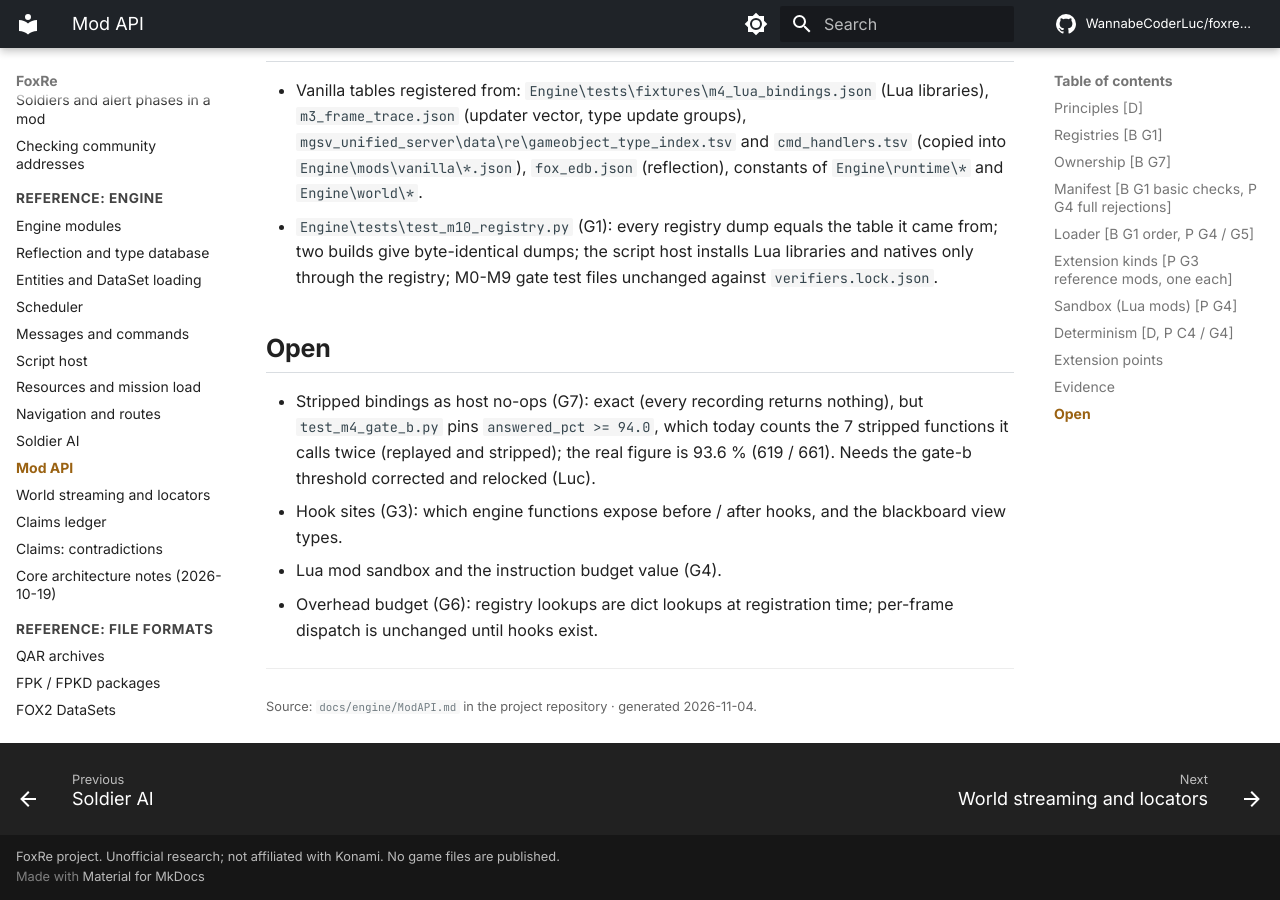
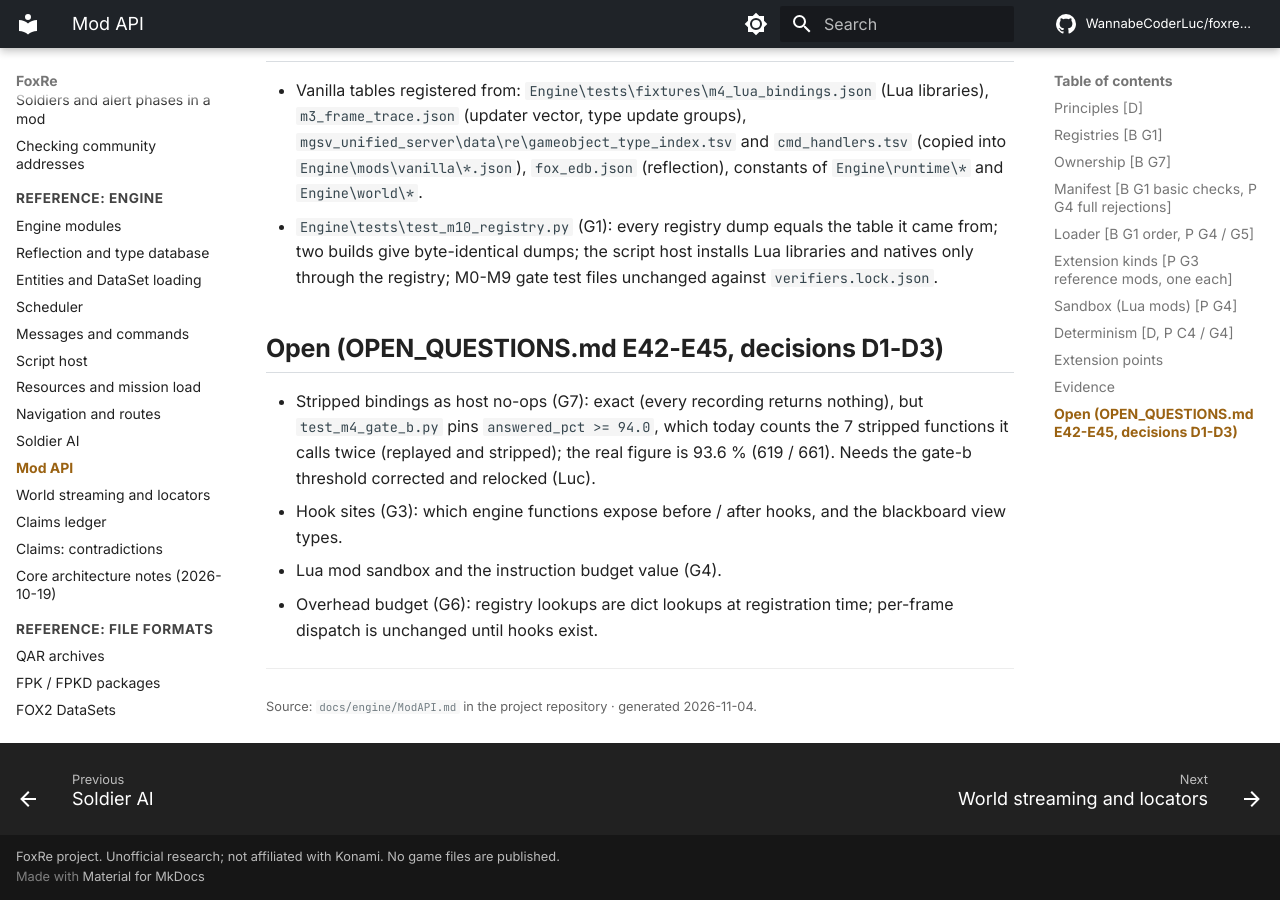
Before and after one commit to WannabeCoderLuc/foxre-wiki, an MkDocs documentation site: the page built from docs/engine/mod-api.md, in a window 1280 px wide and 900 px high, scrolled down 10980 px. Built offline with MkDocs 1.6.1 and Material for MkDocs 9.7.7, drawn with Linux system fonts in a browser that asks for light colours; comment, search, counter and statistics services are not loaded.

Commit message:
Site update 2026-11-04 (generated from project docs)

```diff
--- a/docs/engine/mod-api.md
+++ b/docs/engine/mod-api.md
@@ -159,7 +159,7 @@ This document is the extension-point index; each subsystem spec names its own:
 - Vanilla tables registered from: `Engine\tests\fixtures\m4_lua_bindings.json` (Lua libraries), `m3_frame_trace.json` (updater vector, type update groups), `mgsv_unified_server\data\re\gameobject_type_index.tsv` and `cmd_handlers.tsv` (copied into `Engine\mods\vanilla\*.json`), `fox_edb.json` (reflection), constants of `Engine\runtime\*` and `Engine\world\*`.
 - `Engine\tests\test_m10_registry.py` (G1): every registry dump equals the table it came from; two builds give byte-identical dumps; the script host installs Lua libraries and natives only through the registry; M0-M9 gate test files unchanged against `verifiers.lock.json`.
 
-## Open
+## Open (OPEN_QUESTIONS.md E42-E45, decisions D1-D3)
 - Stripped bindings as host no-ops (G7): exact (every recording returns nothing), but `test_m4_gate_b.py` pins `answered_pct >= 94.0`, which today counts the 7 stripped functions it calls twice (replayed and stripped); the real figure is 93.6 % (619 / 661). Needs the gate-b threshold corrected and relocked (Luc).
 - Hook sites (G3): which engine functions expose before / after hooks, and the blackboard view types.
 - Lua mod sandbox and the instruction budget value (G4).
```
Also changed, not shown: docs/engine/soldier-ai.md (+1 -1 lines), docs/status/log.md (+1 -0 lines).
